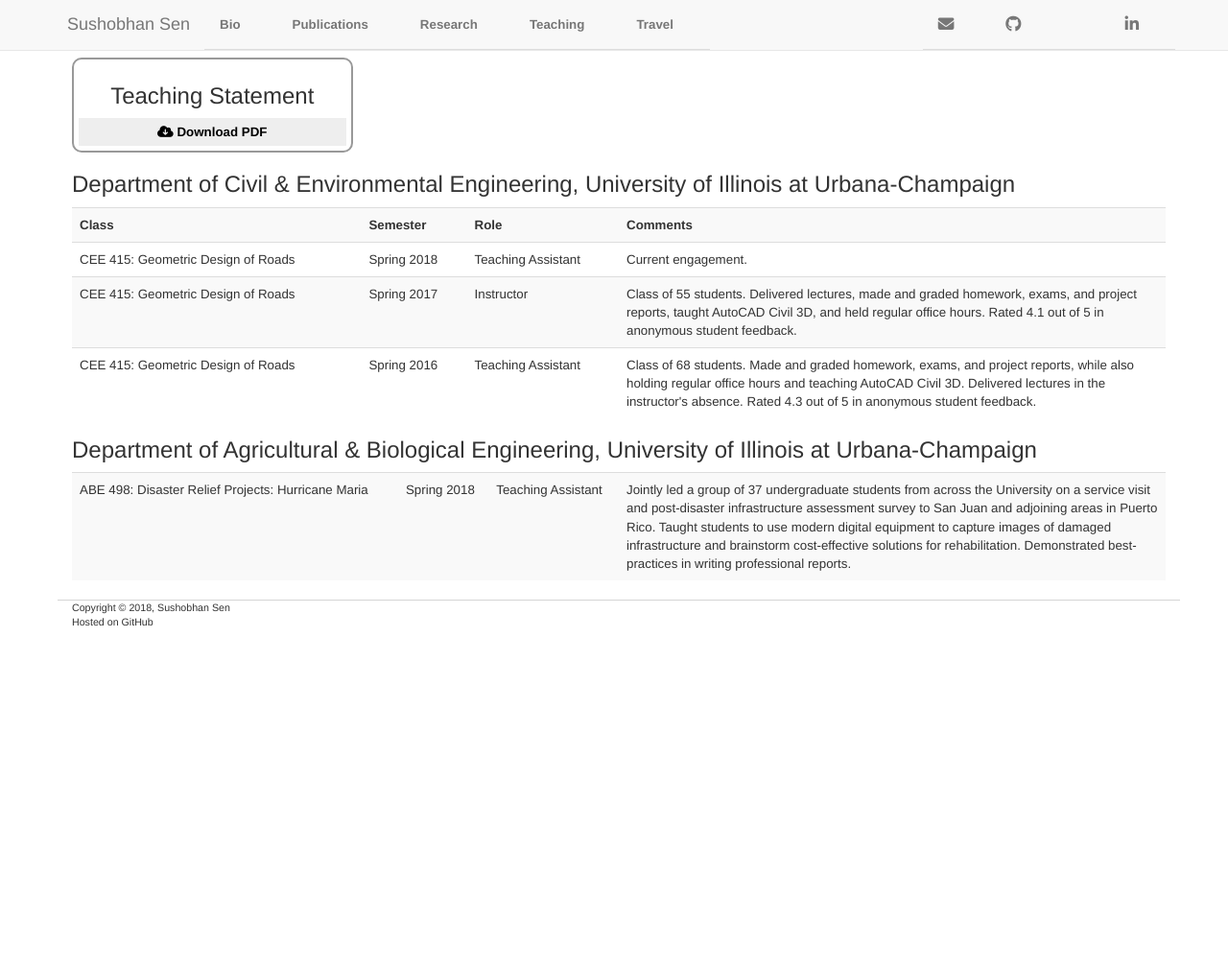
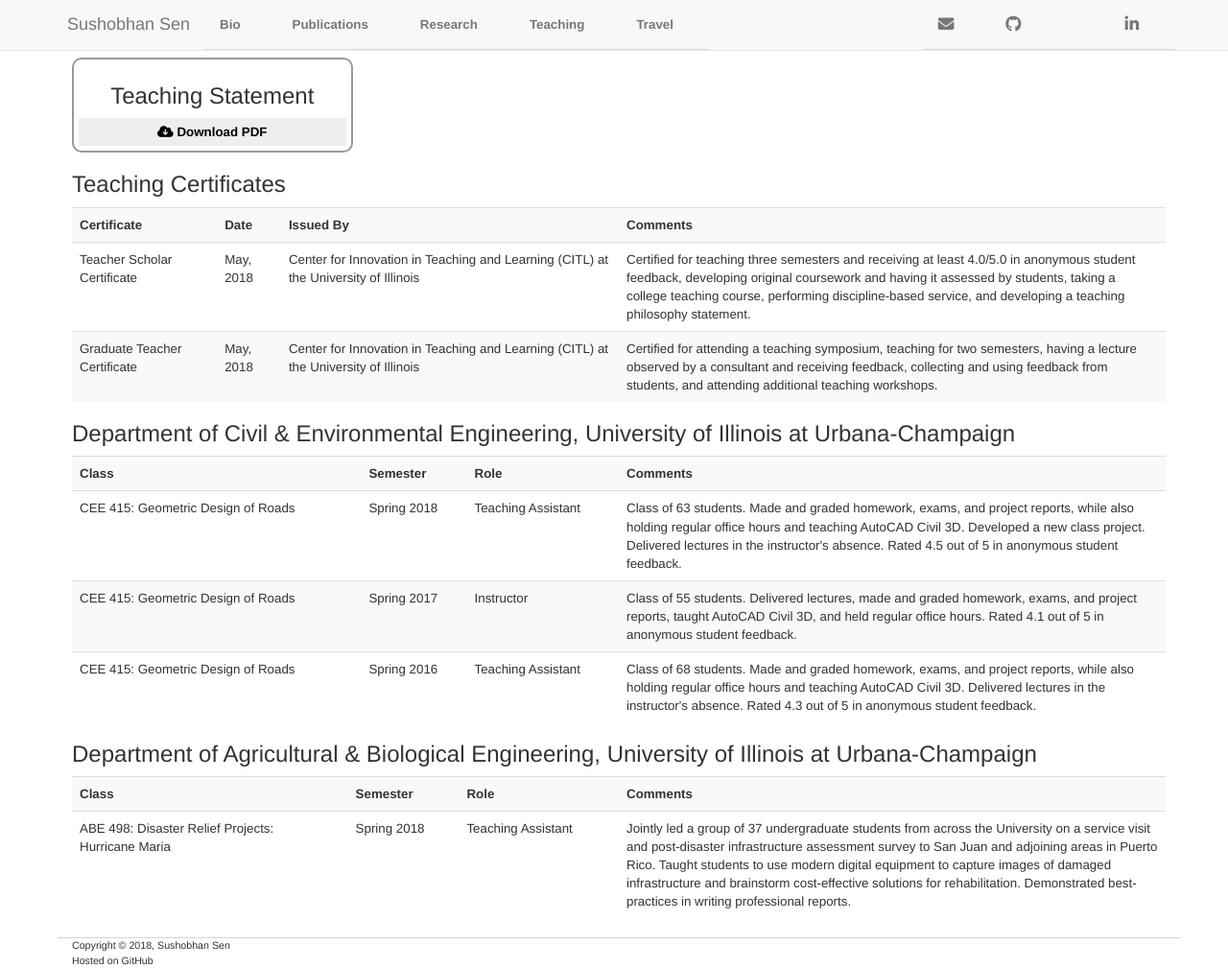
Before and after one commit to sushobhansen/sushobhansen.github.io, a Jekyll site: the page built from teaching.md, in a window 1280 px wide and 1009 px high. Shown: the whole window at 96% size. Built offline with Jekyll 4.4.1, drawn with Linux system fonts in a browser that asks for light colours; nearby versions of some CDN libraries; a style sheet for code colours, icons or effects is not loaded.

Commit message:
Several updates, 6.14.18

```diff
--- a/teaching.md
+++ b/teaching.md
@@ -12,6 +12,28 @@ title: Sushobhan Sen | Teaching
 	</div><!--row-->
 </div><!--container-->
 
+### Teaching Certificates
+<table class="table table-striped table-hover">
+	<tr>
+		<th>Certificate</th>
+		<th>Date</th>
+		<th>Issued By</th>
+		<th>Comments</th>
+	</tr>
+	<tr>
+		<td>Teacher Scholar Certificate</td>
+		<td>May, 2018</td>
+		<td>Center for Innovation in Teaching and Learning (CITL) at the University of Illinois</td>
+		<td style="width:50%;">Certified for teaching three semesters and receiving at least 4.0/5.0 in anonymous student feedback, developing original coursework and having it assessed by students, taking a college teaching course, performing discipline-based service, and developing a teaching philosophy statement.</td>
+	</tr>
+	<tr>
+		<td>Graduate Teacher Certificate</td>
+		<td>May, 2018</td>
+		<td>Center for Innovation in Teaching and Learning (CITL) at the University of Illinois</td>
+		<td style="width:50%;">Certified for attending a teaching symposium, teaching for two semesters, having a lecture observed by a consultant and receiving feedback, collecting and using feedback from students, and attending additional teaching workshops.</td>
+	</tr>
+</table>
+
 ### Department of Civil & Environmental Engineering, University of Illinois at Urbana-Champaign
 <table class="table table-striped table-hover">
 	<tr>
@@ -24,7 +46,7 @@ title: Sushobhan Sen | Teaching
 		<td>CEE 415: Geometric Design of Roads</td>
 		<td>Spring 2018</td>
 		<td>Teaching Assistant</td>
-		<td style="width:50%;">Current engagement.</td>
+		<td style="width:50%;">Class of 63 students. Made and graded homework, exams, and project reports, while also holding regular office hours and teaching AutoCAD Civil 3D. Developed a new class project. Delivered lectures in the instructor's absence. Rated 4.5 out of 5 in anonymous student feedback.</td>
 	</tr>
 
 	<tr>
@@ -44,7 +66,13 @@ title: Sushobhan Sen | Teaching
 ### Department of Agricultural & Biological Engineering, University of Illinois at Urbana-Champaign
 <table class="table table-striped table-hover">
 	<tr>
-		<td>ABE 498: Disaster Relief Projects: Hurricane Maria</td>
+		<th>Class</th>
+		<th>Semester</th>
+		<th>Role</th>
+		<th>Comments</th>
+	</tr>
+	<tr>
+		<td>ABE 498: Disaster Relief Projects:<br> Hurricane Maria</td>
 		<td>Spring 2018</td>
 		<td>Teaching Assistant</td>
 		<td style="width:50%;">Jointly led a group of 37 undergraduate students from across the University on a service visit and post-disaster infrastructure assessment survey to San Juan and adjoining areas in Puerto Rico. Taught students to use modern digital equipment to capture images of damaged infrastructure and brainstorm cost-effective solutions for rehabilitation. Demonstrated best-practices in writing professional reports.</td>
```
Also changed, not shown: bio.md (+10 -2 lines), index.md (+1 -1 lines), research.md (+2 -2 lines).
